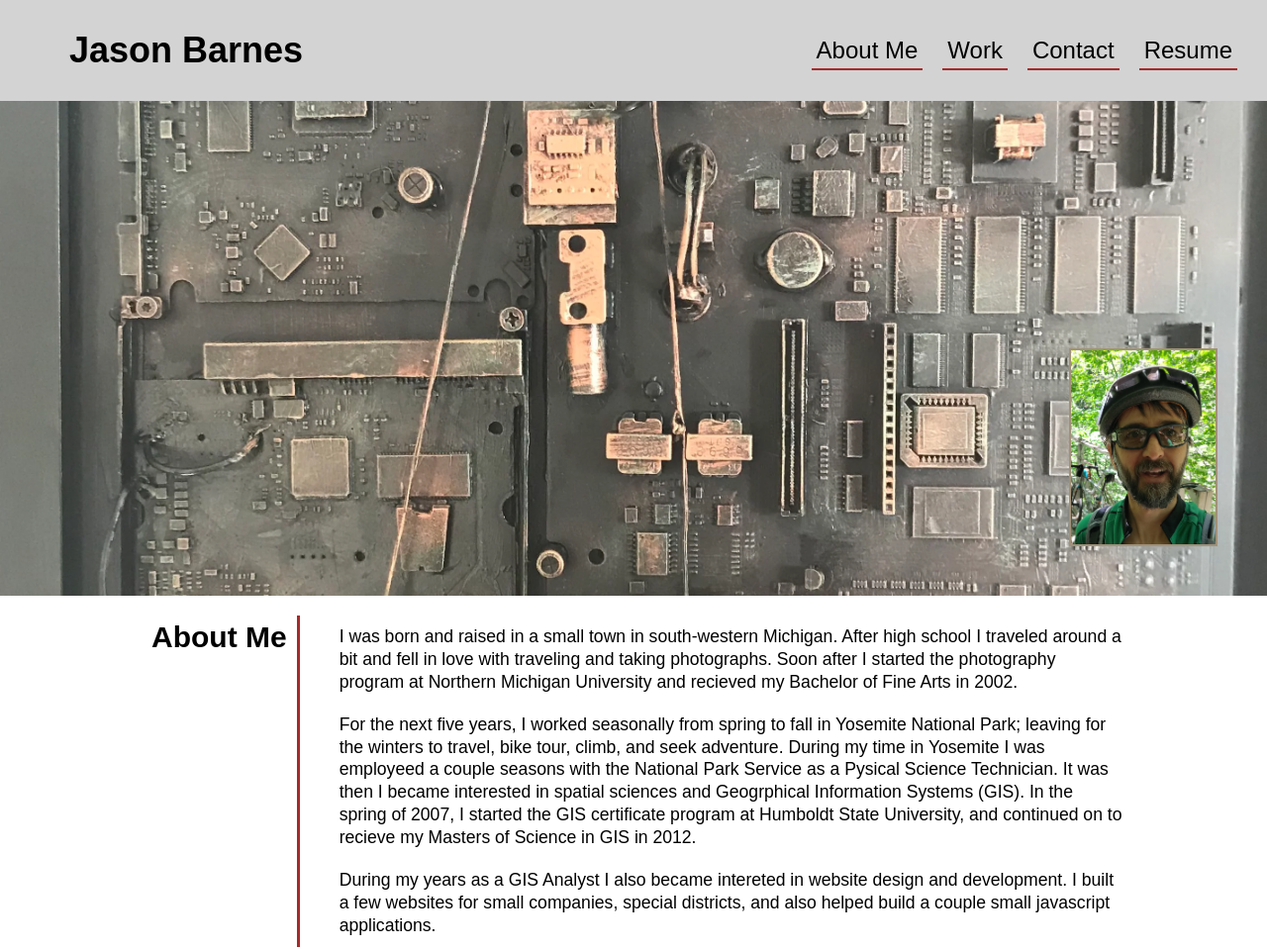
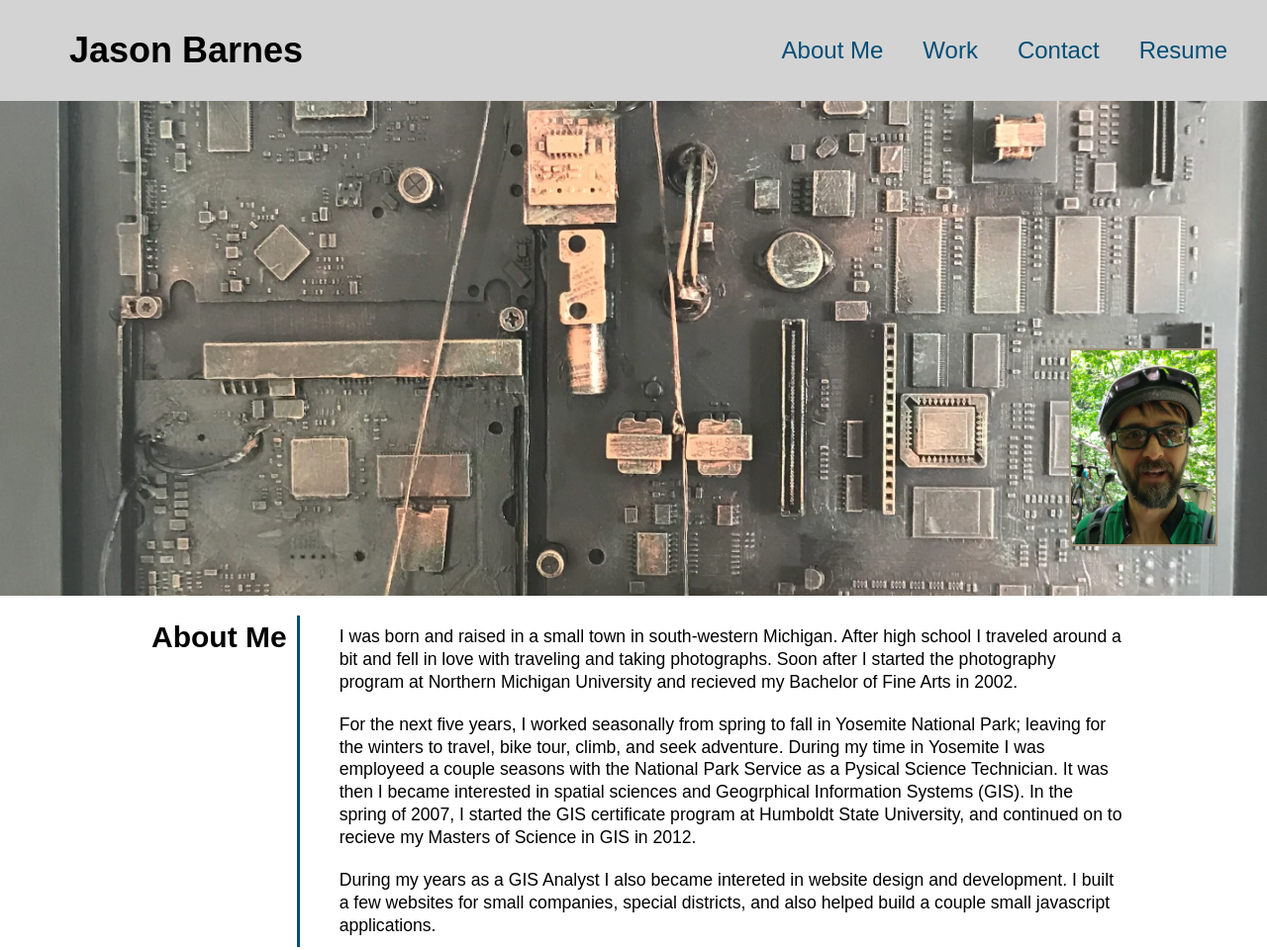
Before and after one commit to yooperjb/portfolio, a plain HTML site: page index.html in a window 1280 px wide. Shown: the top 960 px of the page at 99% size. Drawn offline with Linux system fonts and the light colour scheme.

Commit message:
nav css effects start

```diff
--- /dev/null
+++ b/assets/css/hover.css
@@ -0,0 +1,93 @@
+.text-hover {
+    display: inline;
+    padding-top: 10px;
+    padding-bottom: 10px;
+    padding-right: 10px;
+    padding-left: 10px;
+    -webkit-transition-timing-function: ease-in-out;
+    transition-timing-function: ease-in-out;
+    -webkit-transition-duration: 0.7s;
+    transition-duration: 0.7s;
+    -webkit-transition-delay: 0s;
+    transition-delay: 0s;
+    -webkit-transition-property: color;
+    transition-property: color;
+    white-space: nowrap;
+    overflow: hidden;
+    position: relative;
+    z-index: 2;
+    text-decoration: none;
+    -webkit-box-sizing: border-box;
+    box-sizing: border-box;
+    -webkit-user-select: none;
+    -moz-user-select: none;
+    -ms-user-select: none;
+    user-select: none;
+    -webkit-touch-callout: none;
+    -webkit-tap-highlight-color: rgba(0, 0, 0, 0); }
+    .text-hover:after, .text-hover:before {
+      -webkit-transition-duration: 0.7s;
+      transition-duration: 0.7s;
+      -webkit-transition-timing-function: ease-in-out;
+      transition-timing-function: ease-in-out;
+      -webkit-transition-delay: 0s;
+      transition-delay: 0s; }
+    .text-hover:after {
+      background-color: #1e3541; }
+    .text-hover:before {
+      background-color: #1e3541; }
+    .text-hover:hover, .text-hover:focus {
+      outline: 0;
+      cursor: pointer;
+      color: #1e3541;
+      -webkit-transition: color 0.7s ease-in-out;
+      transition: color 0.7s ease-in-out; }
+    .text-hover:hover:after, .text-hover:focus:after {
+      background-color: #1e3541; }
+    .text-hover:hover:before, .text-hover:focus:before {
+      background-color: #1e3541; }
+    .text-hover:hover:after, .text-hover:focus:after, .text-hover:hover:before, .text-hover:focus:before {
+      -webkit-transition-duration: 0.7s;
+      transition-duration: 0.7s;
+      -webkit-transition-timing-function: ease-in-out;
+      transition-timing-function: ease-in-out;
+      -webkit-transition-delay: 0s;
+      transition-delay: 0s; }
+
+.text-hover-overline-goes-left-underline-goes-right:after {
+    content: "";
+    position: absolute;
+    z-index: -1;
+    -webkit-transition-property: width, background-color;
+    transition-property: width, background-color;
+    width: 0;
+    height: 3px; }
+
+.text-hover-overline-goes-left-underline-goes-right:hover:after, .text-hover-overline-goes-left-underline-goes-right:focus:after {
+    outline: 0;
+    -webkit-transition-property: width, background-color;
+    transition-property: width, background-color;
+    width: 100%; }
+
+.text-hover-overline-goes-left-underline-goes-right:before {
+    content: "";
+    position: absolute;
+    z-index: -1;
+    -webkit-transition-property: width, background-color;
+    transition-property: width, background-color;
+    width: 0;
+    height: 3px; }
+
+.text-hover-overline-goes-left-underline-goes-right:hover:before, .text-hover-overline-goes-left-underline-goes-right:focus:before {
+    outline: 0;
+    -webkit-transition-property: width, background-color;
+    transition-property: width, background-color;
+    width: 100%; }
+
+.text-hover-overline-goes-left-underline-goes-right:after {
+    top: 0%;
+    right: 0%; }
+
+.text-hover-overline-goes-left-underline-goes-right:before {
+    bottom: 0%;
+    left: 0%; }
--- a/assets/css/style.css
+++ b/assets/css/style.css
@@ -6,6 +6,7 @@
 }
 :root {
 --header-bg-color : lightgray;
+--accent-color: #024E76;
 --project-color : #a19179;
 }
 body {
@@ -37,12 +38,9 @@ header nav ul li a {
     margin: 0 10px;
     text-decoration: none;
     font-size: 24px;
-    border-bottom: 2px solid brown;
-    color: black;
+    color: var(--accent-color);
 }
-header nav ul li a:hover {
-    border-top: 2px solid brown;
-}
+
 /* End Header Styles */
 
 /* Hero Styles */
@@ -86,7 +84,7 @@ section h2 {
     padding: 5px 10px 0 0;
 }
 .column-head {
-    border-right: 3px solid brown;
+    border-right: 3px solid var(--accent-color);
     margin: 0px 20px 0 20px;
     flex: 1 15%;
 }
@@ -172,7 +170,7 @@ section p {
 }
 .contact ul li a{
     text-decoration: none;
-    color: black;
+    color: var(--accent-color);
     padding: 10px;
     margin: 10px 5px;
 }
@@ -247,11 +245,10 @@ section p {
     }
     .column-head {
         border-right: 0px;
-        border-bottom: 1px solid brown;
+        border-bottom: 1px solid var(--accent-color);
         margin: 5px 0px 10px 0px;
     }
     .contact ul {
-
         justify-content: center;
         flex-wrap: wrap;
     }
--- a/index.html
+++ b/index.html
@@ -5,6 +5,7 @@
     <meta name="viewport" content="width=device-width, initial-scale=1.0">
     <title>Jason Barnes</title>
     <link rel="stylesheet" href="./assets/css/style.css" />
+    <link rel="stylesheet" href="./assets/css/hover.css" />
 </head>
 <body>
     <!-- Navigation -->
@@ -14,10 +15,10 @@
         </h1>
         <nav>
             <ul>
-                <li><a href="#about-me">About Me</a></li>
-                <li><a href="#work">Work</a></li>
-                <li><a href="#contact">Contact</a></li>
-                <li><a href="#resume">Resume</a></li>
+                <li><a class="text-hover text-hover-overline-goes-left-underline-goes-right" href="#about-me">About Me</a></li>
+                <li><a class="text-hover text-hover-overline-goes-left-underline-goes-right" href="#work">Work</a></li>
+                <li><a class="text-hover text-hover-overline-goes-left-underline-goes-right" href="#contact">Contact</a></li>
+                <li><a class="text-hover text-hover-overline-goes-left-underline-goes-right" href="#resume">Resume</a></li>
             </ul>
         </nav>
     </header>
@@ -129,11 +130,11 @@
         </div>
         <div class="column-content">
             <ul>
-                <li><a href="tel:555-555-5555">555-555-5555</a></li>
-                <li><a href="mailto:jason.barnes@humboldt.edu" target="_blank">Email</a></li>
-                <li><a href="https://github.com/yooperjb" target="_blank">Github</a></li>
-                <li><a href="https://www.linkedin.com/in/barnesjason/" target="_blank">Linked In</a></li>
-                <li><a href="https://www.instagram.com/yooperjb/?hl=en" target="_blank">Instagram</a></li>
+                <li><a class="text-hover text-hover-overline-goes-left-underline-goes-right" href="tel:555-555-5555">555-555-5555</a></li>
+                <li><a class="text-hover text-hover-overline-goes-left-underline-goes-right" href="mailto:jason.barnes@humboldt.edu" target="_blank">Email</a></li>
+                <li><a class="text-hover text-hover-overline-goes-left-underline-goes-right" href="https://github.com/yooperjb" target="_blank">Github</a></li>
+                <li><a class="text-hover text-hover-overline-goes-left-underline-goes-right" href="https://www.linkedin.com/in/barnesjason/" target="_blank">Linked In</a></li>
+                <li><a class="text-hover text-hover-overline-goes-left-underline-goes-right" href="https://www.instagram.com/yooperjb/?hl=en" target="_blank">Instagram</a></li>
             </ul>
         </div>
     </section>
```
